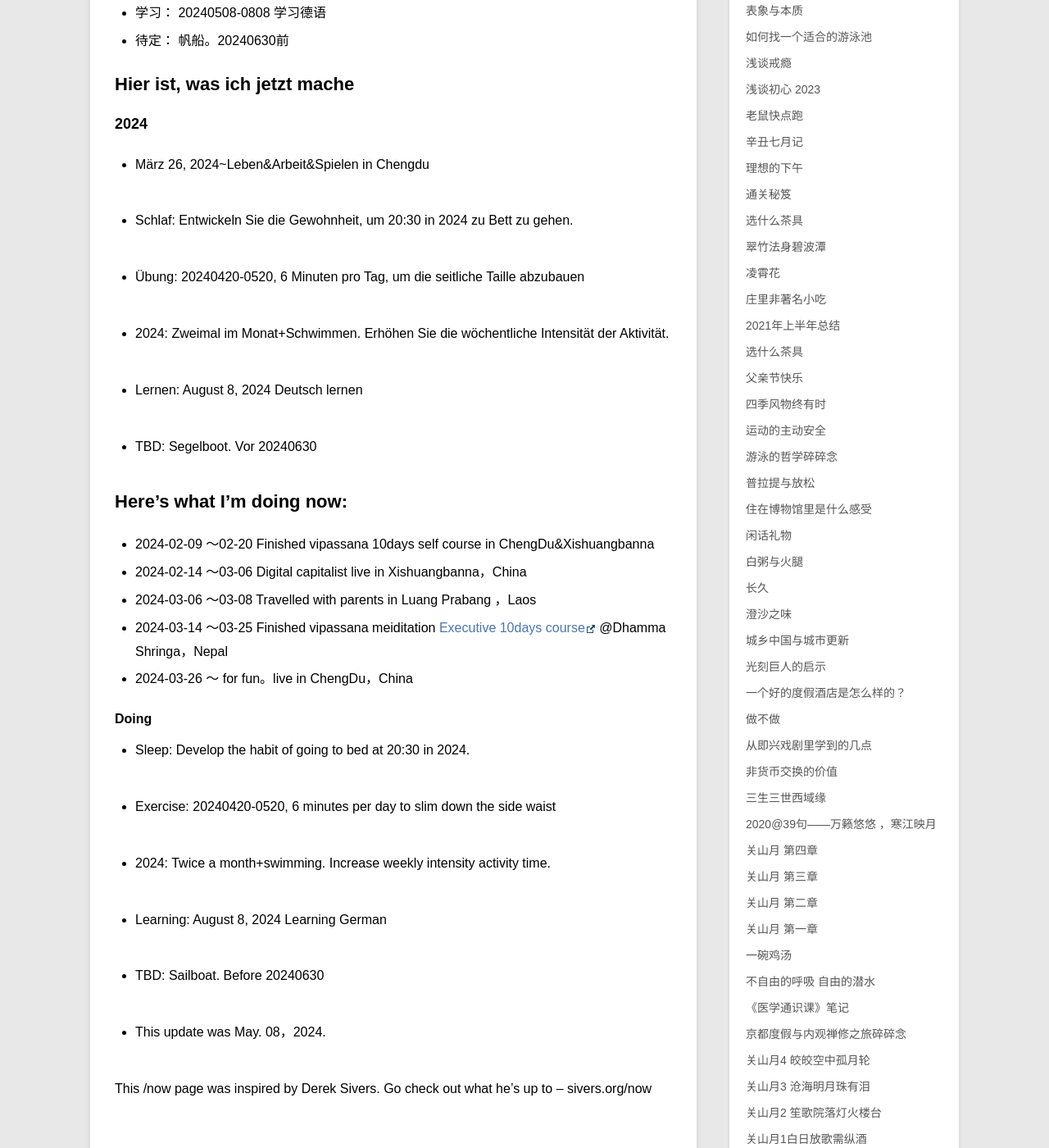
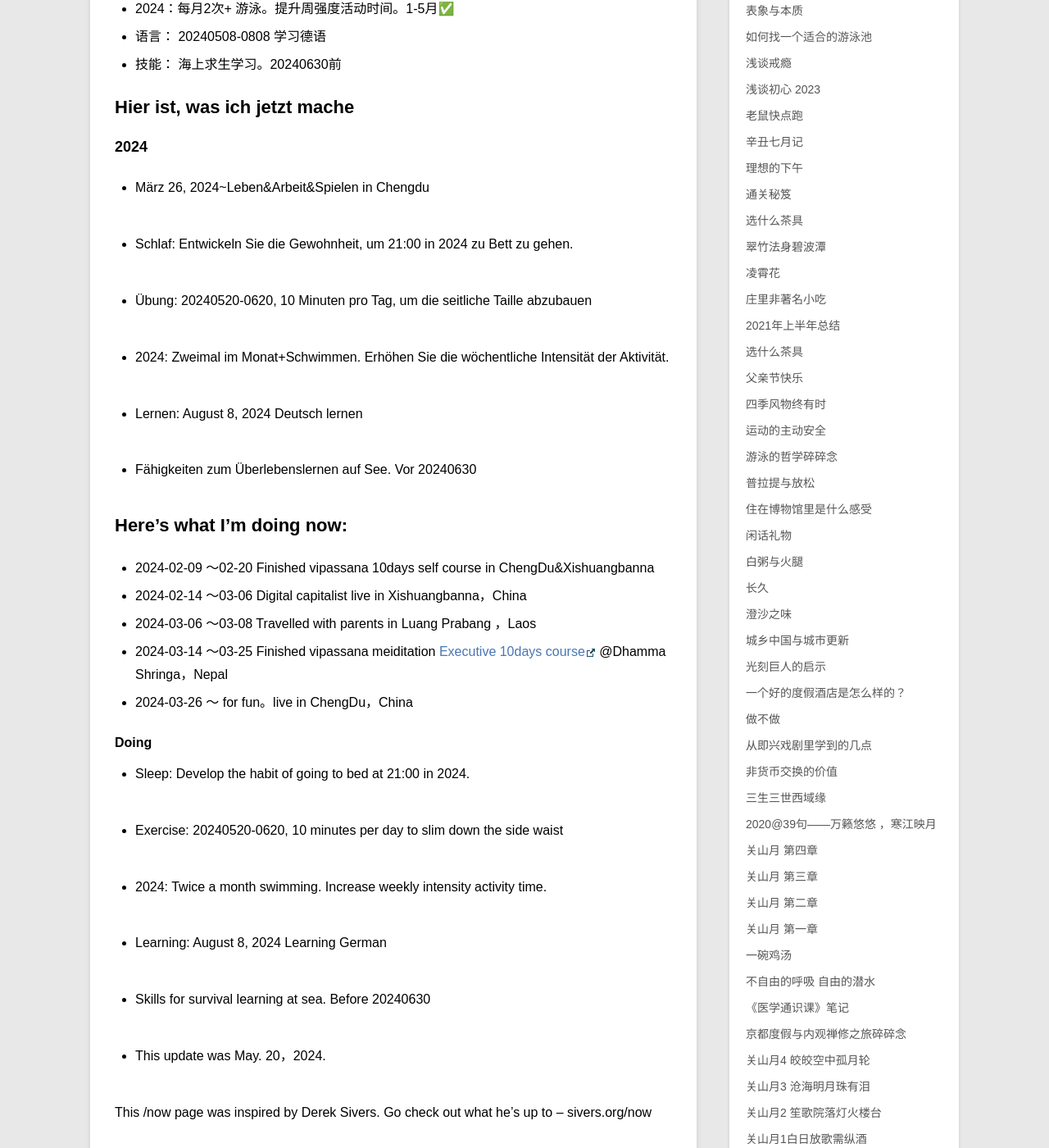
Before and after one commit to violettianjie/violettianjie.github.io, a Jekyll site: the page built from _posts/blog/2017-09-03-now.md, in a window 1280 px wide and 1400 px high, scrolled down 788 px. Shown: the whole window at 82% size. Built offline with Jekyll 4.4.1, drawn with Linux system fonts in a browser that asks for light colours; comment, search, counter and statistics services are not loaded; some of the changed text lies outside the part shown.

Commit message:
Update 2017-09-03-now.md

```diff
--- a/_posts/blog/2017-09-03-now.md
+++ b/_posts/blog/2017-09-03-now.md
@@ -9,7 +9,7 @@ category: blog
 - 为什么有“[now page](http://nownownow.com/about)”？
 
 
-- 更新：2024-05-08
+- 更新：2024-05-20
 
 
 ## 我正在做
@@ -21,14 +21,15 @@ category: blog
 - 2024-02-09 ～ 2024-02-20 内观10日自修 @成都&西双版纳
 - 2024-02-14 ～ 2024-03-06 @西双版纳
 - 2024-03-06 ～ 2024-03-08 老挝琅勃拉邦家庭旅游。
-- 2024-03-14 ～ 2024-03-25 尼泊尔加德满都完成内观十日主管课程 @Dhamma Shringa
+- 2024-03-14 ～ 2024-03-25 尼泊尔加德满都完成内观十日主管课程 @ Dhamma Shringa
 - 2024-03-26 ～     @成都
 #### 在做
-- 睡觉：  2024 养成 20：30上床习惯 。
-- 运动：  20240420-0520 每天6分钟瘦侧腰
--         2024：每月2次+ 游泳。提升周强度活动时间。
-- 学习：  20240508-0808  学习德语
--         待定： 帆船。20240630前
+- 睡眠：  2024 养成 21:00 上床睡觉习惯 。
+- 运动：  20240420-0520 每天6分钟瘦侧腰 ✅。
+         20240520-0620 每天4分钟马甲线+6分钟侧腰练习
+-        2024：每月2次+ 游泳。提升周强度活动时间。1-5月✅
+- 语言：  20240508-0808  学习德语
+- 技能：  海上求生学习。20240630前
 
 ## Hier ist, was ich jetzt mache
 ### 2024
@@ -36,15 +37,15 @@ category: blog
 
 - März 26, 2024~Leben&Arbeit&Spielen in Chengdu
 
-- Schlaf: Entwickeln Sie die Gewohnheit, um 20:30 in 2024 zu Bett zu gehen.
+- Schlaf: Entwickeln Sie die Gewohnheit, um 21:00 in 2024 zu Bett zu gehen.
 
-- Übung: 20240420-0520, 6 Minuten pro Tag, um die seitliche Taille abzubauen
+- Übung: 20240520-0620, 10 Minuten pro Tag, um die seitliche Taille abzubauen
 
 - 2024: Zweimal im Monat+Schwimmen. Erhöhen Sie die wöchentliche Intensität der Aktivität.
 
 - Lernen: August 8, 2024 Deutsch lernen
 
-- TBD: Segelboot. Vor 20240630
+- Fähigkeiten zum Überlebenslernen auf See. Vor 20240630
 
 
 ## Here’s what I’m doing now:
@@ -56,20 +57,20 @@ category: blog
 - 2024-03-26 ～      for fun。live in ChengDu，China
 
 #### Doing
-- Sleep: Develop the habit of going to bed at 20:30 in 2024.
+- Sleep: Develop the habit of going to bed at 21:00 in 2024.
 
-- Exercise: 20240420-0520, 6 minutes per day to slim down the side waist
+- Exercise: 20240520-0620, 10 minutes per day to slim down the side waist
 
-- 2024: Twice a month+swimming. Increase weekly intensity activity time.
+- 2024: Twice a month swimming. Increase weekly intensity activity time.
 
 - Learning: August 8, 2024 Learning German
 
-- TBD: Sailboat. Before 20240630
+- Skills for survival learning at sea. Before 20240630
 
 
 
 
-- This update was May. 08，2024.
+- This update was May. 20，2024.
 
 This /now page was inspired by Derek Sivers. Go check out what he’s up to – sivers.org/now
 
```
